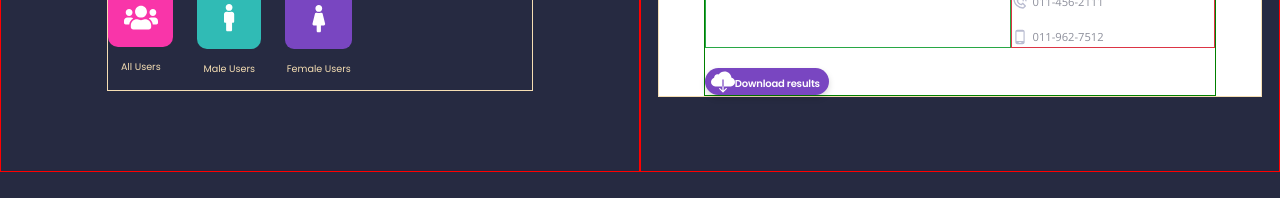
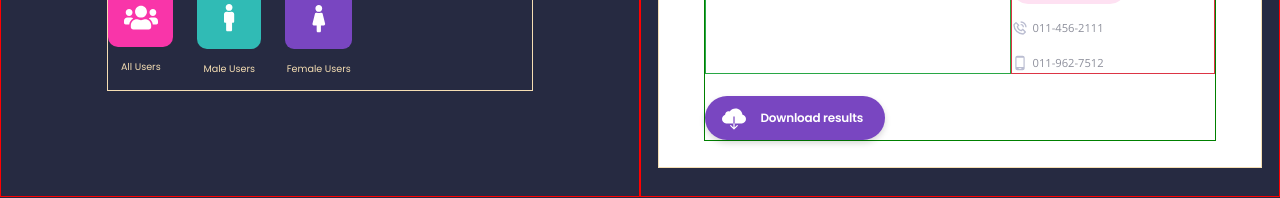
Before and after one commit to tundeiness/random-user, a React (Create React App) app: page / in a window 1280 px wide. Shown: the part 507-705 px from the top of the page. Built offline with nearby package versions, Linux system fonts and the light colour scheme; no server answers.

Commit message:
re-style download button

```diff
--- a/src/App.css
+++ b/src/App.css
@@ -306,7 +306,7 @@ div.collections {
 .right-content-guard {
   border: 1px solid green;
   width: 85%;
-  margin: 0 auto;
+  margin: 1.6rem auto;
 }
 
 
@@ -608,7 +608,8 @@ div.single-link button {
 
 
 .right-bottom-matter {
-  margin-top: 1.2rem;
+  margin-top: 1.4rem;
+  /* margin-bottom: 1.5rem; */
 }
 
 div.right-bottom-matter button {
@@ -624,20 +625,26 @@ div.right-bottom-matter button span{
   /* font: normal normal 600 17px/66px Poppins; */
   font-family: Poppins;
   font-weight: 600;
-  font-size: 10px;
+  font-size: 12px;
   letter-spacing: -0.19px;
   color: #FFFFFF;
   opacity: 1;
   /* margin-top: -.1rem; */
-  margin-right: .2rem;
+  margin-right: 1rem;
+  margin-left: 0.9rem;
+  margin-top: 0.6rem;
+  margin-bottom: 0.6rem;
 }
 
 
-.lni-cloud-download {
-  color: #fff;
-  margin-right: .3rem;
+.cloud-download {
+  margin-left: 0.7rem;
+  margin-top: 0.6rem;
+  margin-bottom: 0.5rem;
+  /* color: #fff; */
+  /* margin-right: .3rem;
   margin-left: .2rem;
-  margin-bottom: .5rem;
+  margin-bottom: .5rem; */
   /* padding-top: .2rem !important; */
 }
 
--- a/src/Components/LandingRight.js
+++ b/src/Components/LandingRight.js
@@ -182,7 +182,7 @@ const LandingRight = () => {
           <div className=" d-flex  justify-content-between right-bottom-matter">
             <button type="submit" aria-label="Search">
               {/* <i className="lni lni-cloud-download d-inline-block" /> */}
-              <IoIosCloudDownload className="d-inline-block" style={{ color: 'white', fontSize: '1.5rem' }} />
+              <IoIosCloudDownload className="d-inline-block cloud-download" style={{ color: 'white', fontSize: '1.5rem' }} />
               <span className="d-inline-block">Download results</span>
             </button>
             <div className="pagination-sm paging">
```
Also changed, not shown: 1 other file (tests, documents, lock files or other folders).
